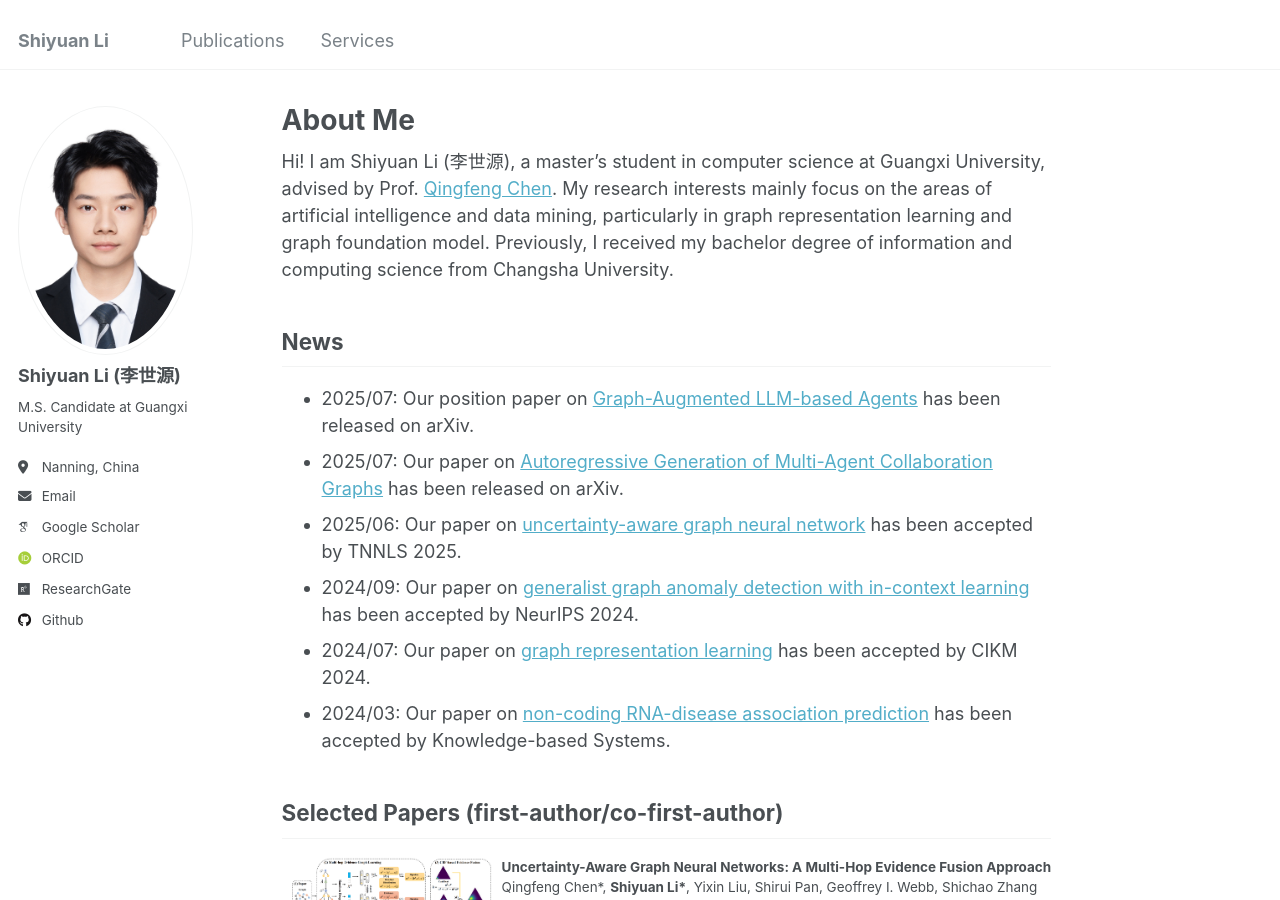
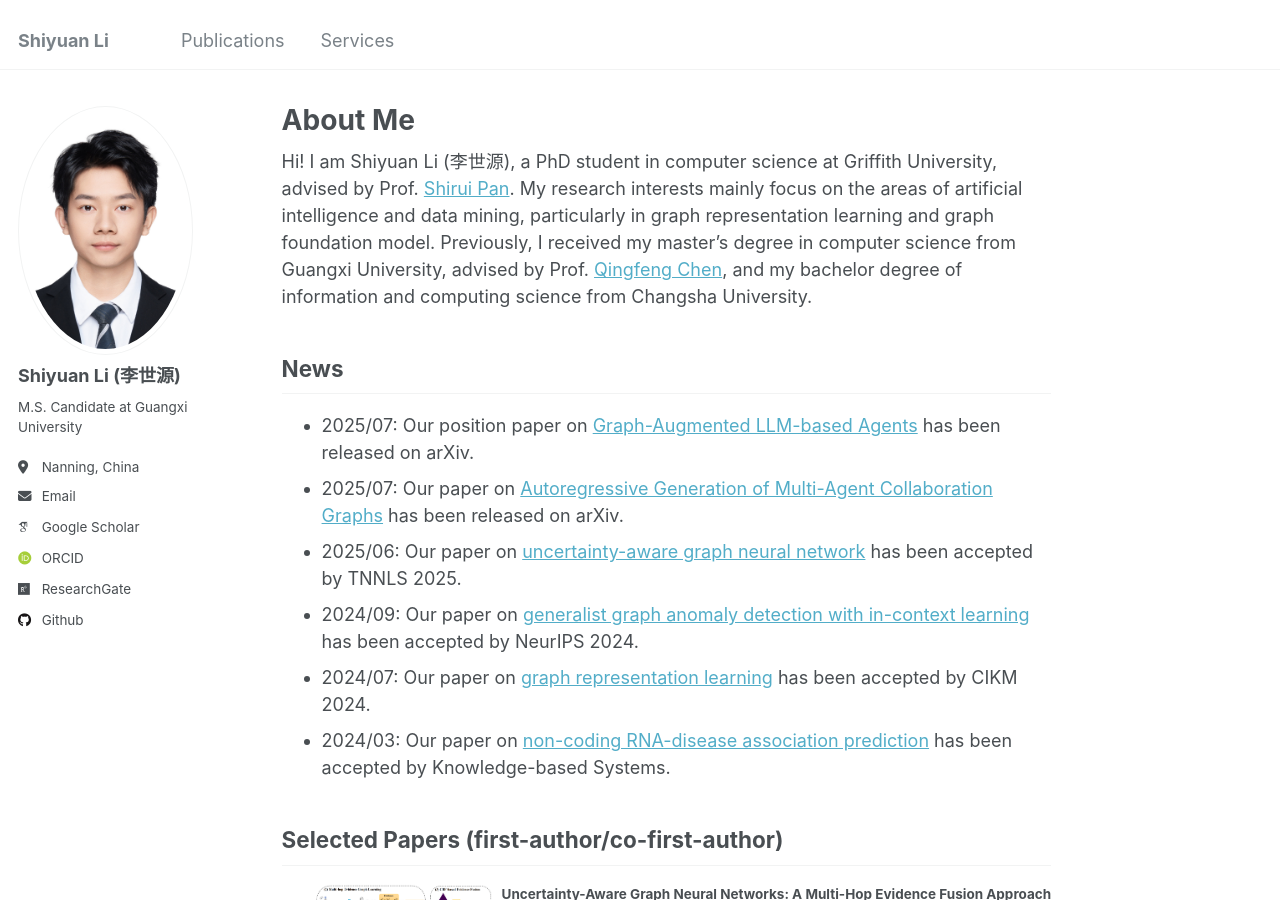
Before and after one commit to Shiy-Li/Shiy-Li.github.io, a Jekyll site: the page built from _pages/about.md, in a window 1280 px wide and 900 px high. Built offline with Jekyll 4.4.1, drawn with Linux system fonts in a browser that asks for light colours; some web fonts are replaced.

Commit message:
Update about.md

```diff
--- a/_pages/about.md
+++ b/_pages/about.md
@@ -8,8 +8,8 @@ redirect_from:
   - /about.html
 ---
 
-Hi! I am Shiyuan Li (李世源), a master’s student in computer science at Guangxi University, advised by Prof. [Qingfeng Chen](https://dblp.dagstuhl.de/pid/62/1656.html).
-My research interests mainly focus on the areas of artificial intelligence and data mining, particularly in graph representation learning and graph foundation model. Previously, I received my bachelor degree of information and computing science from Changsha University.
+Hi! I am Shiyuan Li (李世源), a PhD student in computer science at Griffith University, advised by Prof. [Shirui Pan](https://shiruipan.github.io/).
+My research interests mainly focus on the areas of artificial intelligence and data mining, particularly in graph representation learning and graph foundation model. Previously, I received my master's degree in computer science from Guangxi University, advised by Prof. [Qingfeng Chen](https://dblp.dagstuhl.de/pid/62/1656.html), and my bachelor degree of information and computing science from Changsha University.
 
 
 News
```
